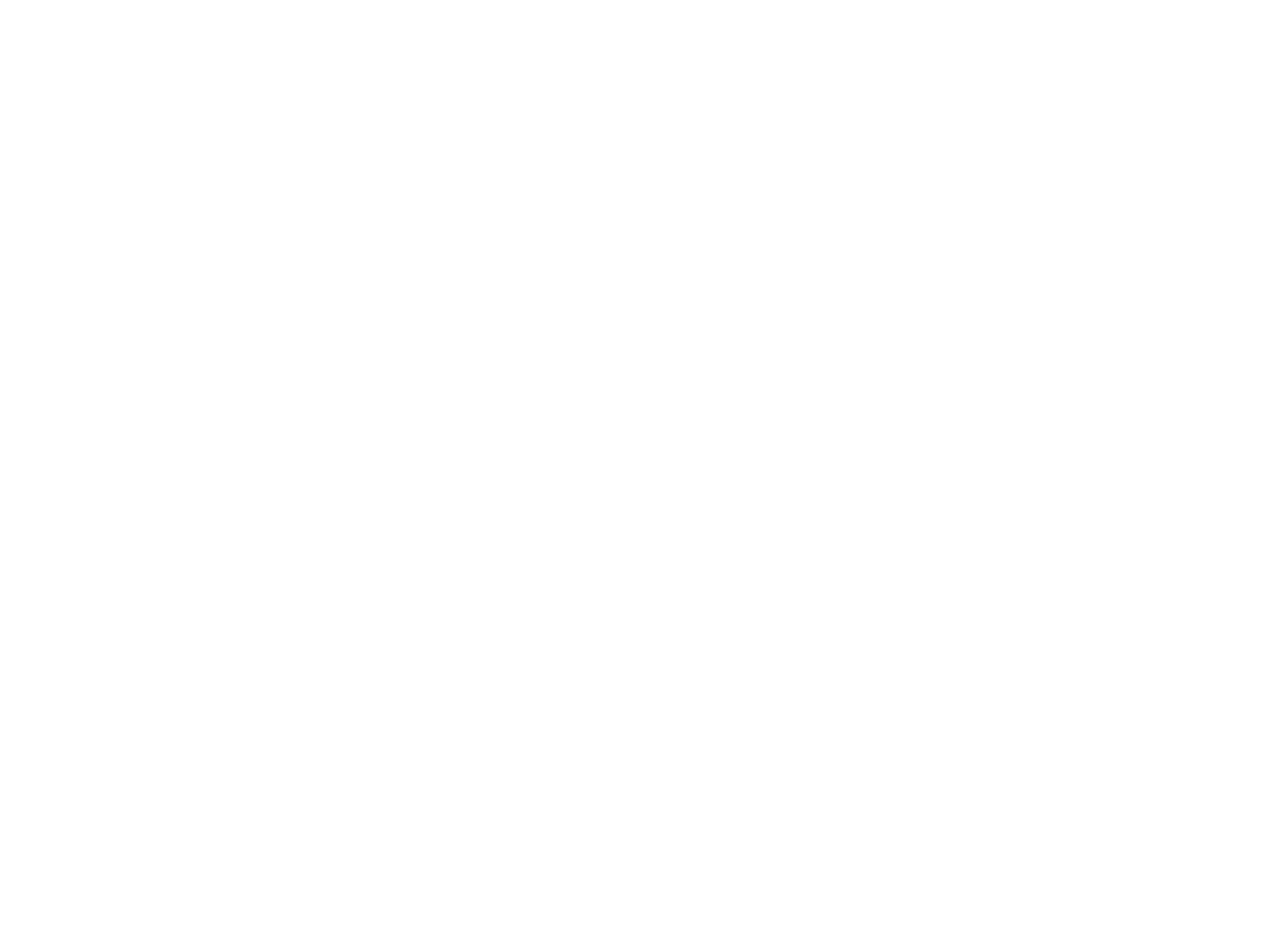
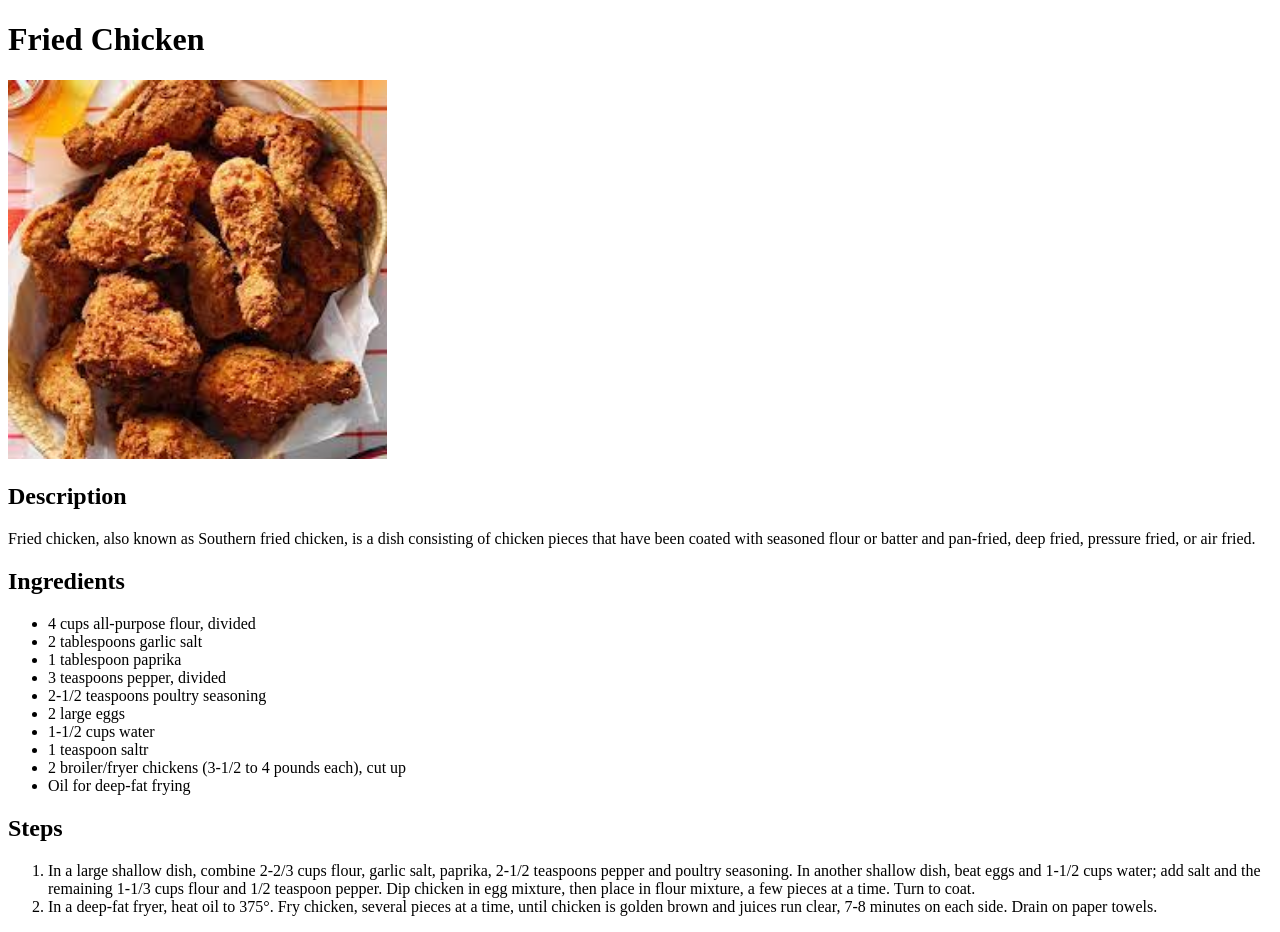
Before and after one commit to WebHead2211/odin-recipes, a plain HTML site: page recipes/fried-chicken.html in a window 1280 px wide. Before the commit the page ends 800 px from the top, so only its background shows below. Drawn offline with Linux system fonts and the light colour scheme.

Commit message:
Add Fried Chicken recipe
Added one more recipe. Completed the recipes
and added the links to all recipes in index.html.

```diff
--- a/recipes/fried-chicken.html
+++ b/recipes/fried-chicken.html
@@ -0,0 +1,31 @@
+<!DOCTYPE html>
+<html lang="en">
+<head>
+    <meta charset="utf-8">
+    <meta name="viewport" content="width=device-width, initial-scale=1.0">
+</head>
+<body>
+    <h1>Fried Chicken</h1>
+    <img src="../images/fried-chicken.jpeg" alt="Fried Chicken" width="30%">
+    <h2>Description</h2>
+    <p>Fried chicken, also known as Southern fried chicken, is a dish consisting of chicken pieces that have been coated with seasoned flour or batter and pan-fried, deep fried, pressure fried, or air fried.</p>
+    <h2>Ingredients</h2>
+    <ul>
+        <li>4 cups all-purpose flour, divided</li>
+        <li>2 tablespoons garlic salt</li>
+        <li>1 tablespoon paprika</li>
+        <li>3 teaspoons pepper, divided</li>
+        <li>2-1/2 teaspoons poultry seasoning</li>
+        <li>2 large eggs</li>
+        <li>1-1/2 cups water</li>
+        <li>1 teaspoon saltr</li>
+        <li>2 broiler/fryer chickens (3-1/2 to 4 pounds each), cut up</li>
+        <li>Oil for deep-fat frying</li>
+    </ul>
+    <h2>Steps</h2>
+    <ol>
+        <li>In a large shallow dish, combine 2-2/3 cups flour, garlic salt, paprika, 2-1/2 teaspoons pepper and poultry seasoning. In another shallow dish, beat eggs and 1-1/2 cups water; add salt and the remaining 1-1/3 cups flour and 1/2 teaspoon pepper. Dip chicken in egg mixture, then place in flour mixture, a few pieces at a time. Turn to coat.</li>
+        <li>In a deep-fat fryer, heat oil to 375°. Fry chicken, several pieces at a time, until chicken is golden brown and juices run clear, 7-8 minutes on each side. Drain on paper towels.</li>
+    </ol>
+</body>
+</html>
```
Also changed, not shown: index.html (+2 -2 lines), images/fried-chicken.jpeg (added).
